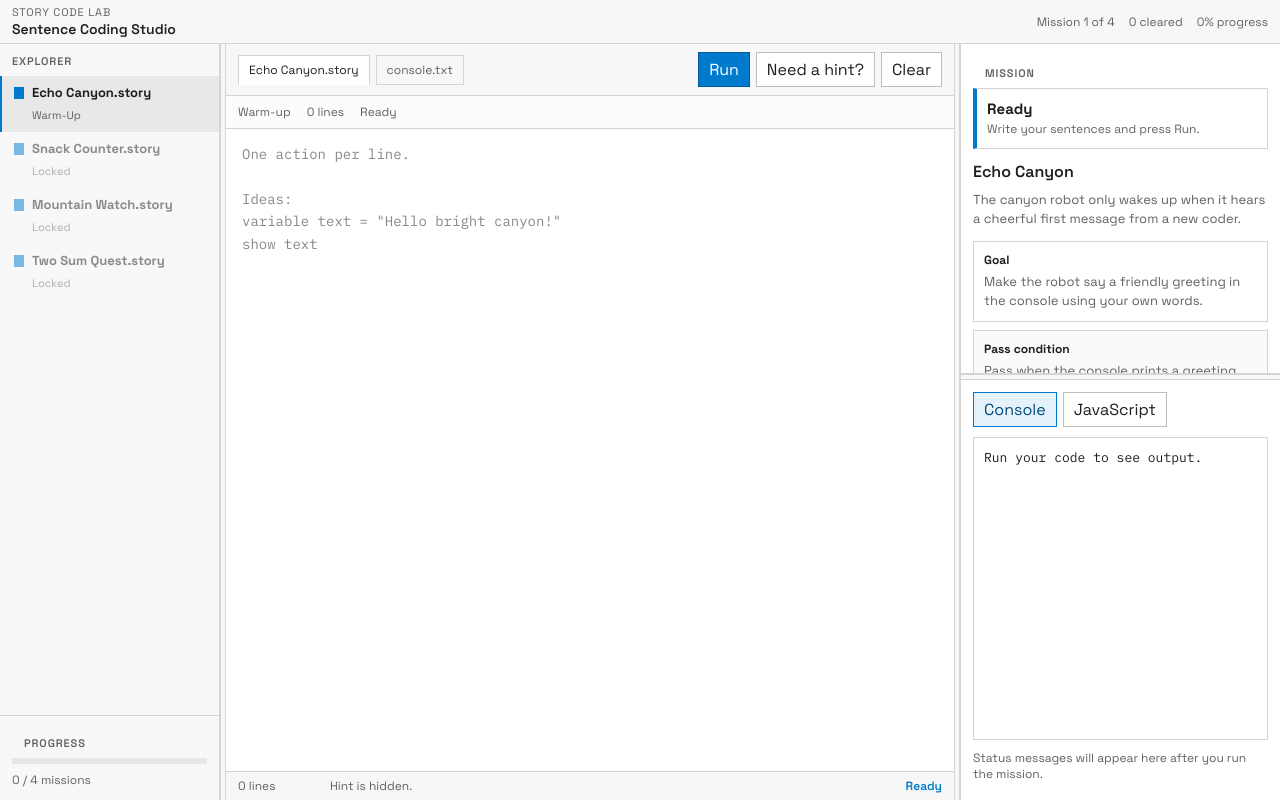
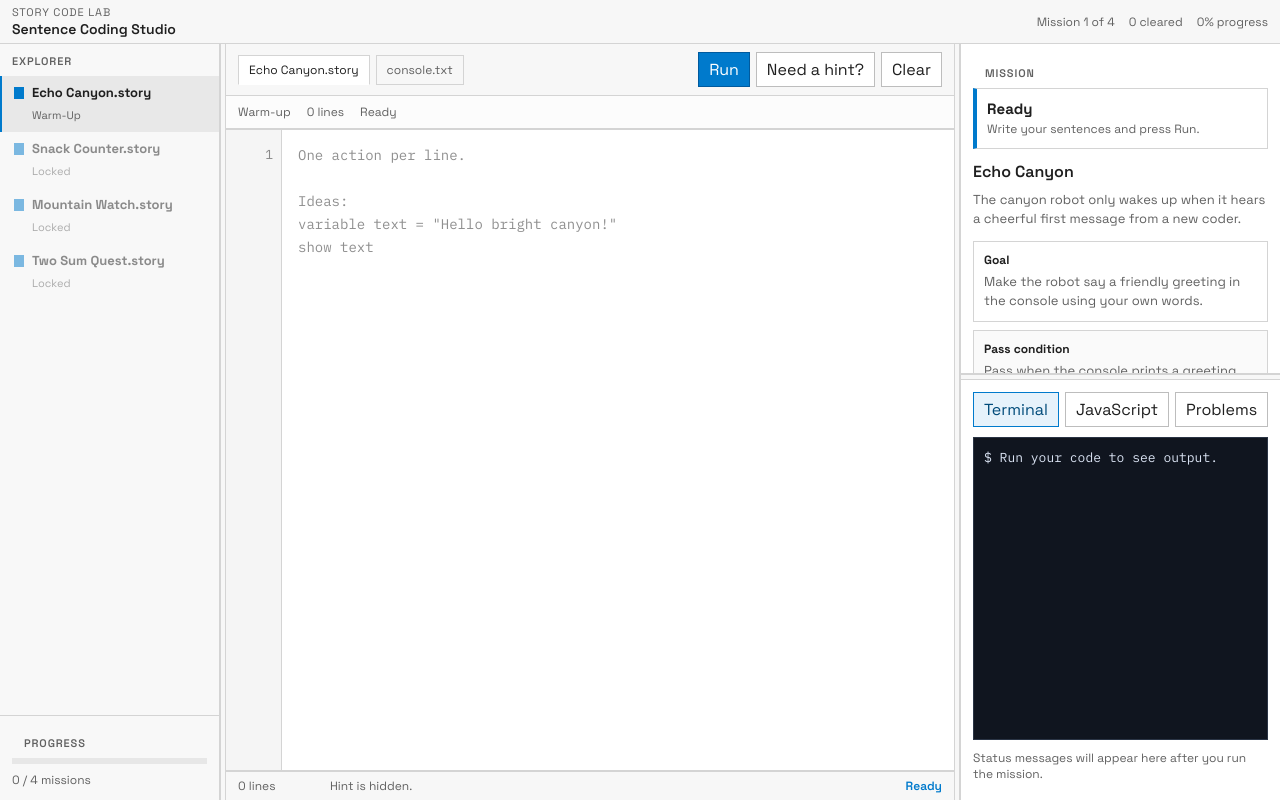
Before and after one commit to DH4410/LearnToCode, a Next.js app: page / in a window 1280 px wide. Built offline with nearby package versions, Linux system fonts and the light colour scheme.

Commit message:
feat: enhance editor functionality with linting, syntax highlighting, and improved layout

```diff
--- a/app/globals.css
+++ b/app/globals.css
@@ -294,26 +294,105 @@ textarea {
   background: #fcfcfc;
 }
 
-.editor {
-  width: 100%;
-  height: 100%;
+.editor-shell {
   min-height: 0;
+  display: grid;
+  grid-template-columns: 56px minmax(0, 1fr);
+  border-top: 1px solid var(--border);
+  border-bottom: 1px solid var(--border);
+  background: #ffffff;
+}
+
+.editor-gutter {
+  min-height: 0;
+  overflow: hidden;
+  border-right: 1px solid var(--border);
+  background: #f5f5f5;
+  color: #8a8a8a;
+  font-family: var(--font-ibm-plex-mono, "Consolas", monospace);
+  font-size: 13px;
+  line-height: 1.65;
+  text-align: right;
+  padding: 14px 8px 14px 0;
+}
+
+.editor-gutter span {
+  display: block;
+  height: 1.65em;
+}
+
+.editor-stack {
+  position: relative;
+  min-height: 0;
+}
+
+.editor-highlight,
+.editor-input {
+  position: absolute;
+  inset: 0;
+  margin: 0;
   padding: 14px 16px;
   border: 0;
-  resize: none;
-  background: #ffffff;
-  color: var(--text);
-  line-height: 1.6;
   font-family: var(--font-ibm-plex-mono, "Consolas", monospace);
   font-size: 14px;
+  line-height: 1.65;
+  white-space: pre;
+  overflow: auto;
 }
 
-.editor::placeholder {
-  color: #888;
+.editor-highlight {
+  color: #202020;
+  background: #ffffff;
+  pointer-events: none;
 }
 
-.editor:focus {
+.editor-input {
+  resize: none;
+  background: transparent;
+  color: transparent;
+  caret-color: #111111;
+}
+
+.editor-input::placeholder {
+  color: #8f8f8f;
+}
+
+.editor-input:focus {
   outline: none;
+}
+
+.tok-command {
+  color: #005cc5;
+  font-weight: 600;
+}
+
+.tok-type {
+  color: #6f42c1;
+}
+
+.tok-keyword {
+  color: #0366d6;
+}
+
+.tok-string {
+  color: #22863a;
+}
+
+.tok-number {
+  color: #b31d28;
+}
+
+.tok-operator {
+  color: #24292e;
+}
+
+.tok-error {
+  text-decoration: underline wavy #d1242f;
+  text-underline-offset: 2px;
+}
+
+.tok-whitespace {
+  color: transparent;
 }
 
 .editor-footer {
@@ -504,6 +583,12 @@ textarea {
   line-height: 1.55;
 }
 
+.code-card .code-view {
+  background: #10151f;
+  border-color: #2a3445;
+  color: #d9e2f2;
+}
+
 .debug-list {
   min-height: 0;
   overflow: auto;
@@ -572,4 +657,8 @@ textarea {
   .topbar-stats {
     flex-wrap: wrap;
   }
+
+  .editor-shell {
+    grid-template-columns: 46px minmax(0, 1fr);
+  }
 }
--- a/app/page.tsx
+++ b/app/page.tsx
@@ -1,6 +1,6 @@
 "use client";
 
-import { useEffect, useEffectEvent, useState } from "react";
+import { useEffect, useEffectEvent, useMemo, useRef, useState } from "react";
 import { challenges } from "@/lib/challenges";
 import { runStoryProgram, type StoryResult } from "@/lib/story-runtime";
 
@@ -32,6 +32,214 @@ const languageGuide = [
   "show total",
   "print text",
 ];
+
+type EditorIssue = {
+  line: number;
+  token: string;
+  message: string;
+};
+
+const commandKeywords = new Set([
+  "make",
+  "variable",
+  "let",
+  "const",
+  "set",
+  "answer",
+  "add",
+  "push",
+  "show",
+  "print",
+]);
+
+const typeKeywords = new Set(["list", "number", "word", "text", "boolean", "flag"]);
+
+const expressionKeywords = new Set([
+  "called",
+  "with",
+  "sum",
+  "of",
+  "biggest",
+  "smallest",
+  "size",
+  "first",
+  "last",
+  "item",
+  "in",
+  "index",
+  "pair",
+  "from",
+  "that",
+  "adds",
+  "to",
+  "plus",
+  "minus",
+  "times",
+  "divided",
+  "by",
+  "true",
+  "false",
+  "and",
+]);
+
+const escapeHtml = (value: string) =>
+  value
+    .replaceAll("&", "&amp;")
+    .replaceAll("<", "&lt;")
+    .replaceAll(">", "&gt;")
+    .replaceAll('"', "&quot;")
+    .replaceAll("'", "&#39;");
+
+const editDistance = (a: string, b: string) => {
+  const rows = a.length + 1;
+  const cols = b.length + 1;
+  const table = Array.from({ length: rows }, () => Array<number>(cols).fill(0));
+
+  for (let i = 0; i < rows; i += 1) {
+    table[i][0] = i;
+  }
+
+  for (let j = 0; j < cols; j += 1) {
+    table[0][j] = j;
+  }
+
+  for (let i = 1; i < rows; i += 1) {
+    for (let j = 1; j < cols; j += 1) {
+      const substitutionCost = a[i - 1] === b[j - 1] ? 0 : 1;
+
+      table[i][j] = Math.min(
+        table[i - 1][j] + 1,
+        table[i][j - 1] + 1,
+        table[i - 1][j - 1] + substitutionCost,
+      );
+    }
+  }
+
+  return table[a.length][b.length];
+};
+
+const suggestCommand = (token: string) => {
+  const normalized = token.toLowerCase();
+  let best: { command: string; distance: number } | null = null;
+
+  for (const command of commandKeywords) {
+    const distance = editDistance(normalized, command);
+
+    if (!best || distance < best.distance) {
+      best = { command, distance };
+    }
+  }
+
+  if (!best) {
+    return null;
+  }
+
+  return best.distance <= 2 ? best.command : null;
+};
+
+const lintProgram = (program: string): EditorIssue[] => {
+  const issues: EditorIssue[] = [];
+  const lines = program.split(/\r?\n/);
+
+  lines.forEach((line, index) => {
+    const trimmed = line.trim();
+
+    if (!trimmed) {
+      return;
+    }
+
+    const firstToken = (trimmed.match(/^([a-zA-Z_][\w-]*)/) ?? [""])[1];
+
+    if (!firstToken) {
+      return;
+    }
+
+    const isAssignmentLike = /^([a-zA-Z_][\w]*)\s*=/.test(trimmed);
+    const lowerFirst = firstToken.toLowerCase();
+
+    if (!commandKeywords.has(lowerFirst) && !isAssignmentLike) {
+      const suggestion = suggestCommand(firstToken);
+
+      issues.push({
+        line: index + 1,
+        token: firstToken,
+        message: suggestion
+          ? `Unknown command "${firstToken}". Did you mean "${suggestion}"?`
+          : `Unknown command "${firstToken}".`,
+      });
+      return;
+    }
+
+    if (lowerFirst === "make") {
+      const makePattern =
+        /^make a (list|number|word|text|boolean|flag) called ([a-zA-Z][\w\s]*) with (.+)$/i;
+
+      if (!makePattern.test(trimmed)) {
+        issues.push({
+          line: index + 1,
+          token: "make",
+          message: "Expected: make a <type> called <name> with <value>",
+        });
+      }
+    }
+
+    if ((lowerFirst === "show" || lowerFirst === "print") && !/^(show|print)\s+.+$/i.test(trimmed)) {
+      issues.push({
+        line: index + 1,
+        token: firstToken,
+        message: "Expected a value after show/print.",
+      });
+    }
+  });
+
+  return issues;
+};
+
+const colorizeLine = (line: string, issueTokens: Set<string>) => {
+  if (!line) {
+    return "<span class=\"tok-whitespace\"> </span>";
+  }
+
+  const tokenPattern = /(\s+|"[^"]*"|'[^']*'|\b\d+(?:\.\d+)?\b|[a-zA-Z_][\w-]*|==|=|\[|\]|\(|\)|,|\.|:|;|\+|-|\*|\/)/g;
+  const parts = line.split(tokenPattern).filter((part) => part.length > 0);
+
+  return parts
+    .map((part) => {
+      const escaped = escapeHtml(part);
+
+      if (/^\s+$/.test(part)) {
+        return escaped;
+      }
+
+      const normalized = part.toLowerCase();
+      const classes: string[] = [];
+
+      if (commandKeywords.has(normalized)) {
+        classes.push("tok-command");
+      } else if (typeKeywords.has(normalized)) {
+        classes.push("tok-type");
+      } else if (expressionKeywords.has(normalized)) {
+        classes.push("tok-keyword");
+      } else if (/^"[^"]*"$|^'[^']*'$/.test(part)) {
+        classes.push("tok-string");
+      } else if (/^\d+(\.\d+)?$/.test(part)) {
+        classes.push("tok-number");
+      } else if (/^(=|\+|-|\*|\/|\[|\]|\(|\)|,|\.|:|;)$/.test(part)) {
+        classes.push("tok-operator");
+      }
+
+      if (issueTokens.has(part.toLowerCase())) {
+        classes.push("tok-error");
+      }
+
+      if (classes.length === 0) {
+        return escaped;
+      }
+
+      return `<span class=\"${classes.join(" ")}\">${escaped}</span>`;
+    })
+    .join("");
+};
 
 type RunState = "idle" | "success" | "not-yet" | "error";
 
@@ -67,7 +275,7 @@ export default function Home() {
   const [completedIds, setCompletedIds] = useState<string[]>([]);
   const [celebration, setCelebration] = useState("");
   const [showHint, setShowHint] = useState(false);
-  const [outputTab, setOutputTab] = useState<"console" | "javascript">("console");
+  const [outputTab, setOutputTab] = useState<"terminal" | "javascript" | "problems">("terminal");
   const [runState, setRunState] = useState<RunState>("idle");
   const [layout, setLayout] = useState<LayoutState>({
     leftWidth: 220,
@@ -76,9 +284,27 @@ export default function Home() {
   });
   const [dragState, setDragState] = useState<DragState | null>(null);
   const [isCompactLayout, setIsCompactLayout] = useState(false);
+  const editorBackdropRef = useRef<HTMLPreElement | null>(null);
+  const editorGutterRef = useRef<HTMLDivElement | null>(null);
 
   const activeChallenge = challenges[activeIndex];
   const program = drafts[activeChallenge.id] ?? "";
+  const liveIssues = useMemo(() => lintProgram(program), [program]);
+  const programLines = useMemo(() => program.split(/\r?\n/), [program]);
+
+  const highlightedProgram = useMemo(() => {
+    const issueTokensByLine = new Map<number, Set<string>>();
+
+    liveIssues.forEach((issue) => {
+      const existing = issueTokensByLine.get(issue.line) ?? new Set<string>();
+      existing.add(issue.token.toLowerCase());
+      issueTokensByLine.set(issue.line, existing);
+    });
+
+    return programLines
+      .map((line, index) => colorizeLine(line, issueTokensByLine.get(index + 1) ?? new Set<string>()))
+      .join("\n");
+  }, [liveIssues, programLines]);
 
   useEffect(() => {
     const saved = window.localStorage.getItem(completionStorageKey);
@@ -162,7 +388,7 @@ export default function Home() {
     const passed = activeChallenge.check(nextResult);
 
     setResult(nextResult);
-    setOutputTab("console");
+    setOutputTab("terminal");
 
     if (passed) {
       setCompletedIds((current) => {
@@ -185,7 +411,8 @@ export default function Home() {
   const canOpenChallenge = (index: number) =>
     index === 0 || completedIds.includes(challenges[index - 1].id);
 
-  const lineCount = program.trim().length === 0 ? 0 : program.split(/\r?\n/).length;
+  const lineCount = program.trim().length === 0 ? 0 : programLines.length;
+  const editorLineCount = Math.max(1, programLines.length);
   const completedCount = completedIds.length;
   const activeMissionComplete = completedIds.includes(activeChallenge.id);
   const statusLabel =
@@ -208,6 +435,20 @@ export default function Home() {
           : activeMissionComplete
             ? "This mission was already cleared before."
             : "Write your sentences and press Run.";
+
+  const runtimeProblems = result.errors.map((error, index) => ({
+    id: `runtime-${index}`,
+    line: null,
+    message: error,
+  }));
+
+  const lintProblems = liveIssues.map((issue, index) => ({
+    id: `lint-${index}`,
+    line: issue.line,
+    message: issue.message,
+  }));
+
+  const allProblems = [...lintProblems, ...runtimeProblems];
 
   const clamp = (value: number, min: number, max: number) =>
     Math.min(Math.max(value, min), max);
@@ -291,6 +532,20 @@ export default function Home() {
     ? undefined
     : {
         gridTemplateRows: `${layout.missionHeight}px 6px minmax(0, 1fr)`,
+      };
+
+    const syncEditorScroll = (event: React.UIEvent<HTMLTextAreaElement>) => {
+      const nextTop = event.currentTarget.scrollTop;
+      const nextLeft = event.currentTarget.scrollLeft;
+
+      if (editorBackdropRef.current) {
+        editorBackdropRef.current.scrollTop = nextTop;
+        editorBackdropRef.current.scrollLeft = nextLeft;
+      }
+
+      if (editorGutterRef.current) {
+        editorGutterRef.current.scrollTop = nextTop;
+      }
     };
 
   return (
@@ -412,19 +667,38 @@ export default function Home() {
               <span>{statusLabel}</span>
             </div>
 
+            <div className="editor-shell">
+              <div className="editor-gutter" ref={editorGutterRef} aria-hidden="true">
+                {Array.from({ length: editorLineCount }, (_, index) => (
+                  <span key={`line-${index + 1}`}>{index + 1}</span>
+                ))}
+              </div>
+
+              <div className="editor-stack">
+                <pre
+                  className="editor-highlight"
+                  ref={editorBackdropRef}
+                  aria-hidden="true"
+                  dangerouslySetInnerHTML={{ __html: `${highlightedProgram}\n` }}
+                />
                 <textarea
-              className="editor"
+                  className="editor-input"
                   placeholder={activeChallenge.placeholder}
                   spellCheck={false}
                   value={program}
                   onChange={(event) => updateProgram(event.target.value)}
+                  onScroll={syncEditorScroll}
                 />
+              </div>
+            </div>
 
             <div className="editor-footer">
               <span>{lineCount} lines</span>
               <span>{showHint ? activeChallenge.hint : "Hint is hidden."}</span>
               <span className={`footer-status footer-status-${runState}`}>
-                {celebration || statusLabel}
+                {allProblems.length > 0
+                  ? `${allProblems.length} problem${allProblems.length > 1 ? "s" : ""}`
+                  : celebration || statusLabel}
               </span>
             </div>
           </section>
@@ -506,11 +780,11 @@ export default function Home() {
             <div className="panel-surface code-card">
               <div className="output-tabs">
                 <button
-                  className={`output-tab ${outputTab === "console" ? "active" : ""}`}
-                  onClick={() => setOutputTab("console")}
+                  className={`output-tab ${outputTab === "terminal" ? "active" : ""}`}
+                  onClick={() => setOutputTab("terminal")}
                   type="button"
                 >
-                  Console
+                  Terminal
                 </button>
                 <button
                   className={`output-tab ${outputTab === "javascript" ? "active" : ""}`}
@@ -519,21 +793,47 @@ export default function Home() {
                 >
                   JavaScript
                 </button>
+                <button
+                  className={`output-tab ${outputTab === "problems" ? "active" : ""}`}
+                  onClick={() => setOutputTab("problems")}
+                  type="button"
+                >
+                  Problems
+                </button>
               </div>
               <pre className="code-view">
-                {outputTab === "console"
+                {outputTab === "terminal"
                   ? result.output.length > 0
-                    ? result.output.join("\n")
-                    : "Run your code to see output."
+                    ? [`$ run ${activeChallenge.title}.story`, ...result.output].join("\n")
+                    : "$ Run your code to see output."
                   : result.generatedCode.length > 0
+                    ? outputTab === "javascript"
                       ? result.generatedCode.join("\n")
-                    : "// Translated JavaScript will appear here."}
+                      : allProblems
+                          .map((problem) =>
+                            problem.line
+                              ? `Line ${problem.line}: ${problem.message}`
+                              : problem.message,
+                          )
+                          .join("\n")
+                    : outputTab === "javascript"
+                      ? "// Translated JavaScript will appear here."
+                      : allProblems.length > 0
+                        ? allProblems
+                            .map((problem) =>
+                              problem.line
+                                ? `Line ${problem.line}: ${problem.message}`
+                                : problem.message,
+                            )
+                            .join("\n")
+                        : "No problems found."}
               </pre>
               <div className="debug-list">
-                {result.errors.length > 0 ? (
-                  result.errors.map((error) => (
-                    <p key={error} className="error-line">
-                      {error}
+                {allProblems.length > 0 ? (
+                  allProblems.map((problem) => (
+                    <p key={problem.id} className="error-line">
+                      {problem.line ? `Line ${problem.line}: ` : ""}
+                      {problem.message}
                     </p>
                   ))
                 ) : result.steps.length > 0 ? (
```
Lines whose indentation alone changed are shown as unchanged.
